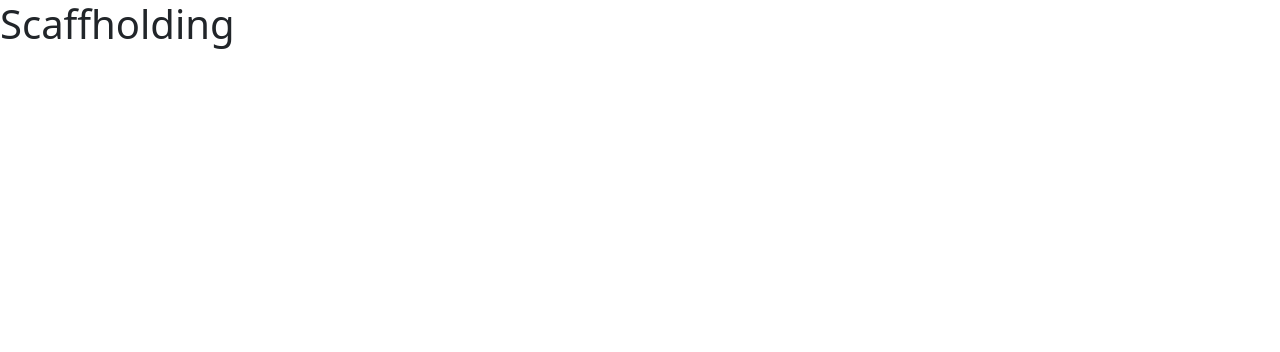
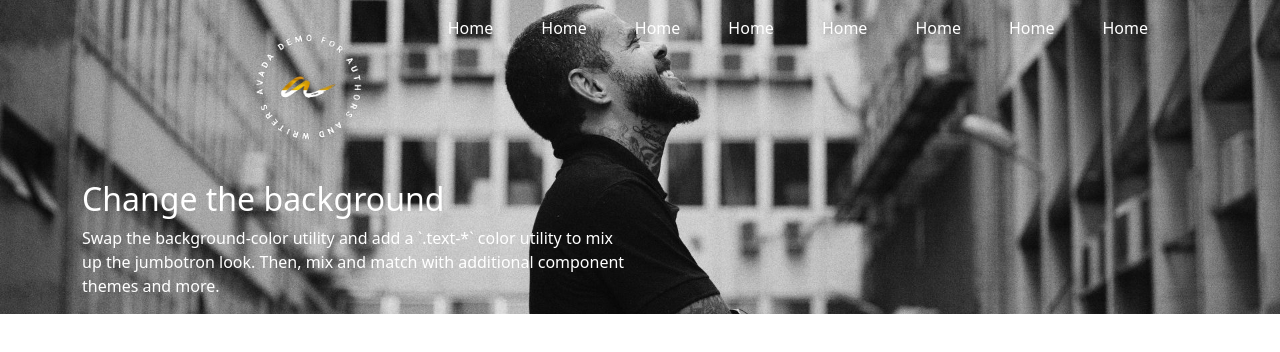
Before and after one commit to Mariosam2/proj-html-vuejs, a Vue app: page / in a window 1280 px wide. Shown: the top 352 px of the page. Built offline with nearby package versions, Linux system fonts and the light colour scheme.

Commit message:
edited header comp, working on jumbo

```diff
--- a/src/App.vue
+++ b/src/App.vue
@@ -1,12 +1,24 @@
 <script>
+import AppHeader from './components/layout/AppHeader.vue';
+import AppMain from './components/layout/AppMain.vue';
+import AppFooter from './components/layout/AppFooter.vue';
 export default {
+  name: 'App',
+  components: {
+    AppHeader, AppMain, AppFooter
+  }
 
 }
 </script>
 
 <template>
-  <h1>Scaffholding</h1>
+  <!-- macroelements -->
+  <app-header></app-header>
+  <app-main></app-main>
+  <app-footer></app-footer>
+
 </template>
+
 
 <style>
 
--- /dev/null
+++ b/src/assets/scss/partials/_header.scss
@@ -0,0 +1,34 @@
+@use './variables' as *;
+
+#site_header {
+    background-image: url(../img/bg-large.jpg);
+    background-size: cover;
+    background-repeat: no-repeat;
+    background-position: center;
+
+    .ms_nav {
+        .container-fluid.ms_container {
+            align-items: flex-start;
+
+            .ms_logo {
+                margin-inline-start: 8rem;
+
+                img {
+                    width: 150px;
+                }
+
+            }
+
+            .ms_nav-item {
+                margin: 0 1rem;
+
+                a {
+                    color: $white;
+                }
+            }
+
+
+        }
+
+    }
+}
--- /dev/null
+++ b/src/assets/scss/partials/_variables.scss
@@ -0,0 +1,19 @@
+//Color Cube
+
+$white: #ffffff;
+$black: #030303;
+$primary: #f3b329;
+$secondary: #434343;
+$ligth-gray: #868586;
+$pumice: #bec5be;
+$dark-blue: #027986;
+$ligth-blue: #51bfc7;
+$corn-harvest: #936c0f;
+$bright-red: #d61a2a;
+
+//Median cut
+$dawn-pink: #f3ece3;
+$cod-gray: #1d1c1a;
+$pewter: #96a4a3;
+$sand-dunk: #7c6e69;
+$oslo-gray: #86888e;
--- a/src/assets/scss/style.scss
+++ b/src/assets/scss/style.scss
@@ -1 +1,3 @@
-@use '../node_modules/bootstrap/scss/bootstrap.scss'
+@use '../node_modules/bootstrap/scss/bootstrap.scss';
+@use './partials/header';
+@use './partials/variables' as *;
--- /dev/null
+++ b/src/components/layout/AppFooter.vue
@@ -0,0 +1,9 @@
+<script>
+export default {
+}
+</script>
+<template>
+</template>
+<style>
+
+</style>
--- /dev/null
+++ b/src/components/layout/AppHeader.vue
@@ -0,0 +1,73 @@
+<script>
+export default {
+    name: 'Appheader',
+}
+</script>
+<template>
+    <header id="site_header" class="px-5">
+        <nav class="navbar navbar-expand-lg ms_nav px-5">
+            <div class="container-fluid ms_container">
+                <a class="navbar-brand ms_logo" href="#"><img src="../../assets/img/author-logo-round-small.png"
+                        alt="" /></a>
+                <button class="navbar-toggler" type="button" data-bs-toggle="collapse"
+                    data-bs-target="#navbarSupportedContent" aria-controls="navbarSupportedContent"
+                    aria-expanded="false" aria-label="Toggle navigation">
+                    <span class="navbar-toggler-icon"></span>
+                </button>
+                <div class="collapse navbar-collapse" id="navbarSupportedContent">
+                    <ul class="navbar-nav ms-auto mb-2 mb-lg-0">
+                        <li class="nav-item ms_nav-item">
+                            <a class="nav-link active" aria-current="page" href="#">Home</a>
+                        </li>
+                        <li class="nav-item ms_nav-item">
+                            <a class="nav-link active" aria-current="page" href="#">Home</a>
+                        </li>
+                        <li class="nav-item ms_nav-item">
+                            <a class="nav-link active" aria-current="page" href="#">Home</a>
+                        </li>
+                        <li class="nav-item ms_nav-item">
+                            <a class="nav-link active" aria-current="page" href="#">Home</a>
+                        </li>
+                        <li class="nav-item ms_nav-item">
+                            <a class="nav-link active" aria-current="page" href="#">Home</a>
+                        </li>
+                        <li class="nav-item ms_nav-item">
+                            <a class="nav-link active" aria-current="page" href="#">Home</a>
+                        </li>
+                        <li class="nav-item ms_nav-item">
+                            <a class="nav-link active" aria-current="page" href="#">Home</a>
+                        </li>
+                        <li class="nav-item ms_nav-item">
+                            <a class="nav-link active" aria-current="page" href="#">Home</a>
+                        </li>
+
+
+                    </ul>
+
+                </div>
+            </div>
+        </nav>
+        <!-- /.ms_nav -->
+        <!-- component jumbotron -->
+        <div class="container">
+            <div class="row align-items-md-stretch">
+                <div class="col-md-6">
+                    <div class="h-100 text-white rounded-3">
+                        <h2>Change the background</h2>
+                        <p>Swap the background-color utility and add a `.text-*` color utility to mix up the jumbotron
+                            look.
+                            Then,
+                            mix and match with additional component themes and more.</p>
+
+                    </div>
+                </div>
+            </div>
+        </div>
+
+
+    </header>
+    <!-- /#site_header -->
+</template>
+<style>
+
+</style>
--- /dev/null
+++ b/src/components/layout/AppMain.vue
@@ -0,0 +1,9 @@
+<script>
+export default {
+}
+</script>
+<template>
+</template>
+<style>
+
+</style>
```
Also changed, not shown: src/assets/img/bg-large.jpg (renamed from src/assets/img/diego-sulivan-HbJgi4GPo30-unsplash.jpg).
